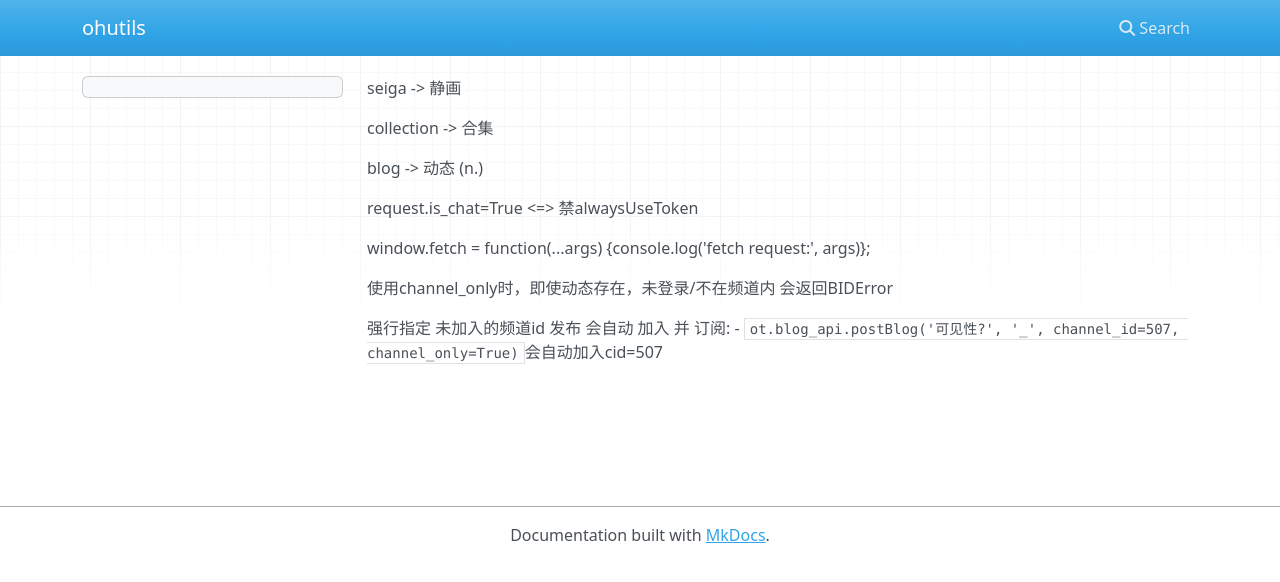
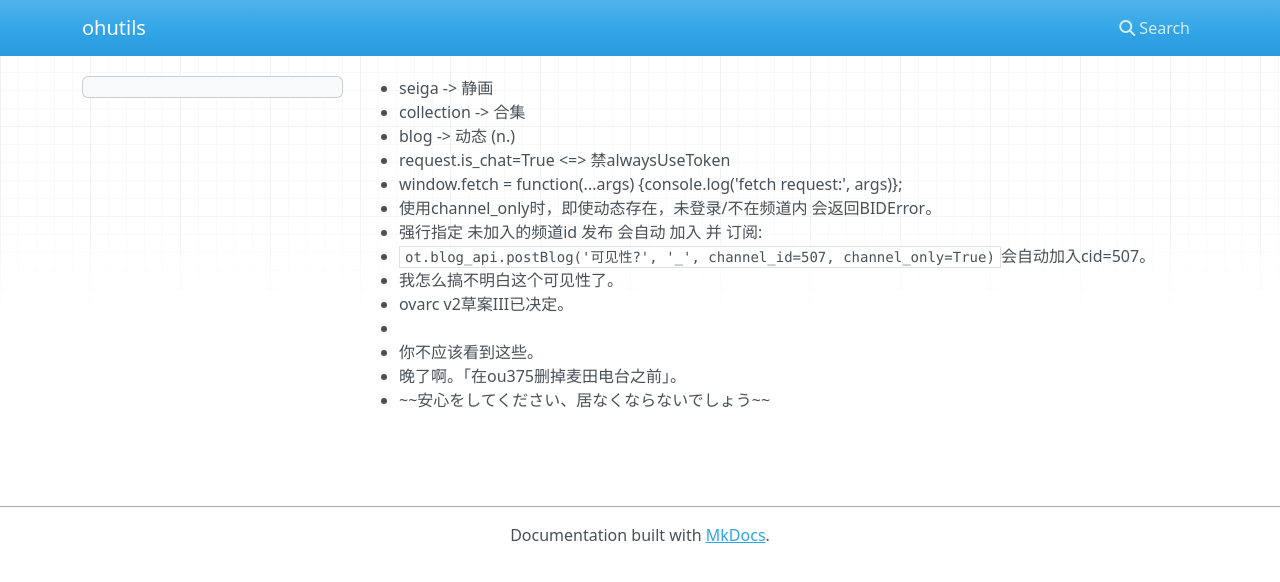
Before and after one commit to snallitnicsAinesataw/ohutils, an MkDocs documentation site: the page built from docs/_devnote.md, in a window 1280 px wide. Shown: the top 582 px of the page. Built offline with MkDocs 1.6.1, drawn with Linux system fonts in a browser that asks for light colours; nearby versions of some CDN libraries.

```diff
--- a/docs/_devnote.md
+++ b/docs/_devnote.md
@@ -1,14 +1,14 @@
-seiga -> 静画
-
-collection -> 合集
-
-blog -> 动态 (n.)
-
-request.is_chat=True <=> 禁alwaysUseToken
-
-window.fetch = function(...args) {console.log('fetch request:', args)};
-
-使用channel_only时，即使动态存在，未登录/不在频道内 会返回BIDError
-
-强行指定 未加入的频道id 发布 会自动 加入 并 订阅:
- - `ot.blog_api.postBlog('可见性?', '_', channel_id=507, channel_only=True)`会自动加入cid=507
+ - seiga -> 静画
+ - collection -> 合集
+ - blog -> 动态 (n.)
+ - request.is_chat=True <=> 禁alwaysUseToken
+ - window.fetch = function(...args) {console.log('fetch request:', args)};
+ - 使用channel_only时，即使动态存在，未登录/不在频道内 会返回BIDError。
+ - 强行指定 未加入的频道id 发布 会自动 加入 并 订阅:
+   - `ot.blog_api.postBlog('可见性?', '_', channel_id=507, channel_only=True)`会自动加入cid=507。
+ - 我怎么搞不明白这个可见性了。
+ - ovarc v2草案III已决定。
+ -
+ - 你不应该看到这些。
+ - 晚了啊。｢在ou375删掉麦田电台之前｣。
+ - ~~安心をしてください、居なくならないでしょう~~
```
Also changed, not shown: docs/config.md (+9 -6 lines), 4 other files.
